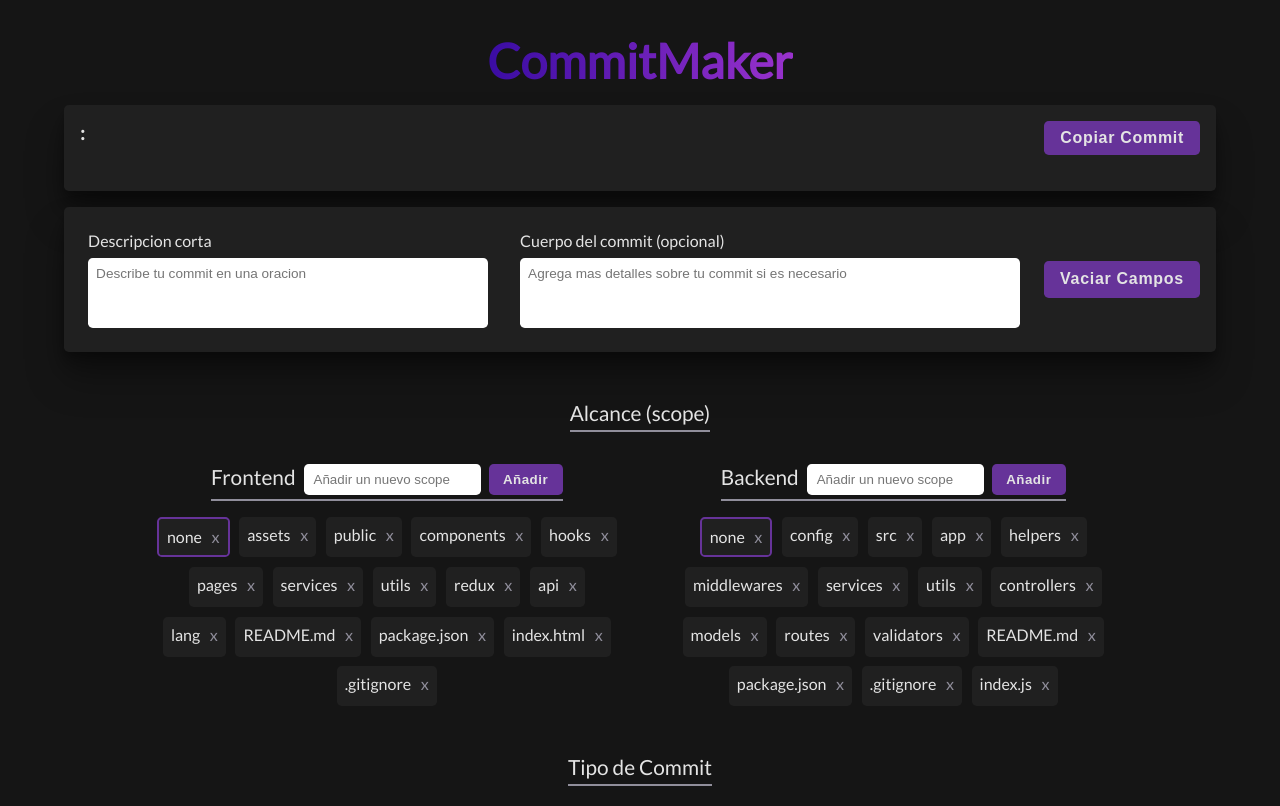
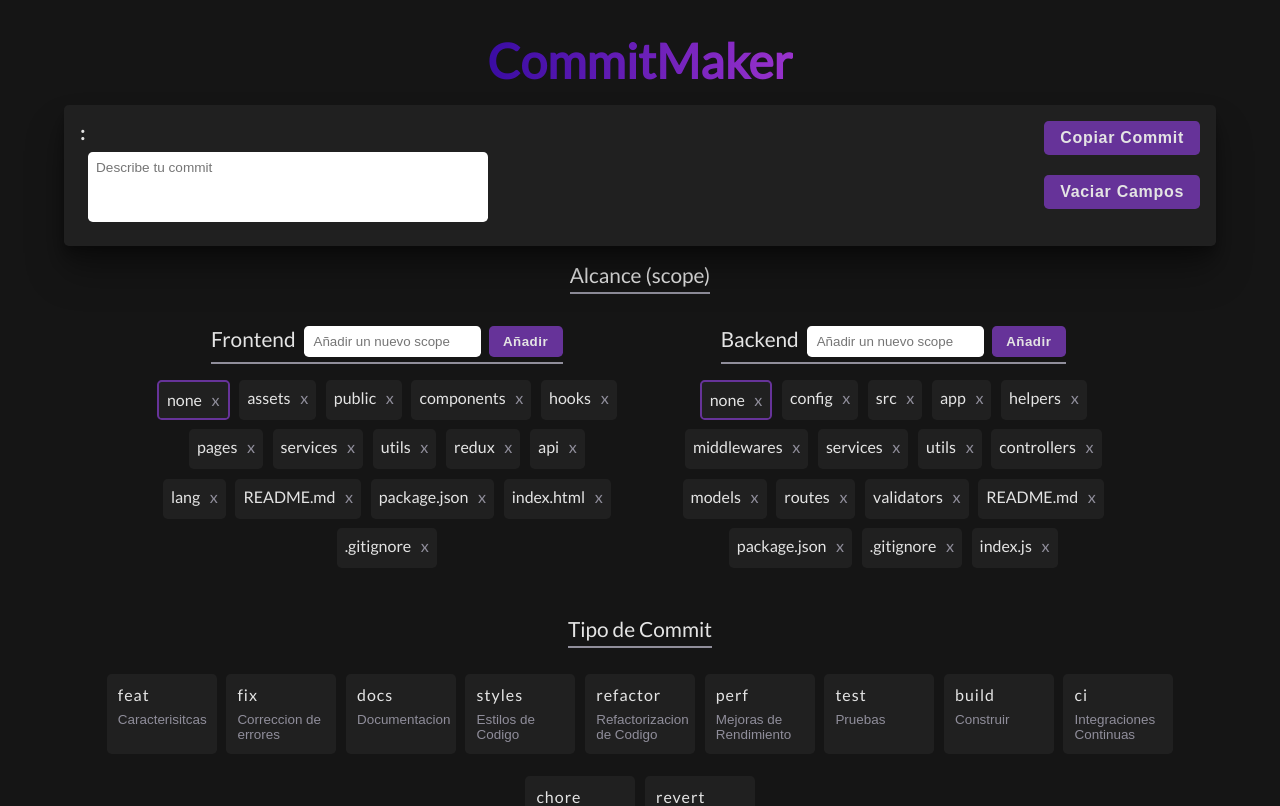
Before and after one commit to JosueEC/CommitsMaker, a React (Vite) app: page / in a window 1280 px wide. Shown: the top 806 px of the page. Built offline with nearby package versions, Linux system fonts and the light colour scheme.

Commit message:
feat(components): 💄 Modification of the application components distribution.

```diff
--- a/src/App.css
+++ b/src/App.css
@@ -12,78 +12,3 @@
   border-radius: 0.3rem;
   align-items: start;
 }
-
-.containerInputs {
-  /* border: solid 2px var(--label); */
-  background-color: var(--element-black);
-  box-shadow: var(--shadow-elevation-high);
-  margin-bottom: 2rem;
-  border-radius: 0.3rem;
-  margin-top: 1rem;
-  width: 90vw;
-  height: fit-content;
-  display: flex;
-  align-items: center;
-  justify-content: center;
-  padding: 1rem;
-  gap: 1rem;
-  position: sticky;
-  top: 100px;
-}
-
-.boxInput {
-  /* border: solid 2px var(--label); */
-  height: fit-content;
-  display: flex;
-  flex-direction: column;
-  padding: 0.5rem;
-  gap: 0.5rem;
-}
-
-.inputDescription {
-  /* border: solid 2px slateblue; */
-  border-radius: 0.3rem;
-  width: 400px;
-  height: 70px;
-  font-size: 0.85rem;
-  font-family: var(--button-font);
-  padding: 0.5rem;
-  resize: none;
-}
-
-.inputDescription:focus {
-  border: solid 2px rebeccapurple;
-}
-
-.inputBody {
-  /* background-color: var(--label); */
-  width: 500px;
-  height: 70px;
-  border-radius: 0.3rem;
-  padding: 0.5rem;
-  font-size: 0.85rem;
-  font-family: var(--button-font);
-  resize: none;
-}
-
-.inputBody:focus {
-  border: solid 1px rebeccapurple;
-}
-
-.buttonCleanInputs {
-  background-color: rebeccapurple;
-  height: 37px;
-  font-size: 1rem;
-  padding: 0.5rem 1rem;
-  border-radius: 0.3rem;
-  color: var(--text);
-  font-family: var(--button-font);
-  font-weight: bold;
-  letter-spacing: 0.7px;
-  cursor: pointer;
-  transition: 0.3s;
-}
-
-.buttonCleanInputs:hover {
-  background-color: var(--label);
-}
--- a/src/App.jsx
+++ b/src/App.jsx
@@ -1,59 +1,14 @@
 import './App.css'
-import { useCommitStore } from './services/zustand/store'
 import ViewerCommit from './components/ViewerCommit/ViewerCommit'
 import ContainerTypes from './components/ContainerTypes/ContainerTypes'
 import ContainerScopes from './components/ContainerScopes/ContainerScopes'
 import ContainerEmojis from './components/ContainerEmojis/ContainerEmojis'
-import { Toaster } from 'sonner'
 
 function App () {
-  const editDescription = useCommitStore((state) => state.editDescription)
-  const editBody = useCommitStore((state) => state.editBody)
-
-  function handleChangeDescription (event) {
-    editDescription(event.target.value)
-  }
-
-  function handleChangeBody (event) {
-    editBody(event.target.value)
-  }
-
-  function handleCleanInputs (event) {
-    document.getElementById('inputDescription').value = ''
-    document.getElementById('inputBody').value = ''
-    editDescription('')
-    editBody('')
-  }
-
   return (
     <section>
-      <Toaster richColors position='bottom-right' />
       <h1 className='title'>CommitMaker</h1>
       <ViewerCommit />
-      <div className='containerInputs'>
-        <div className='boxInput'>
-          <label>Descripcion corta</label>
-          <textarea
-            rows='10' cols='20' wrap='soft'
-            id='inputDescription'
-            type='text'
-            className='inputDescription'
-            placeholder='Describe tu commit en una oracion'
-            onChange={handleChangeDescription}
-          />
-        </div>
-        <div className='boxInput'>
-          <label>Cuerpo del commit (opcional)</label>
-          <textarea
-            rows='10' cols='20' wrap='soft'
-            id='inputBody'
-            className='inputBody'
-            placeholder='Agrega mas detalles sobre tu commit si es necesario'
-            onChange={handleChangeBody}
-          />
-        </div>
-        <button onClick={handleCleanInputs} className='buttonCleanInputs'>Vaciar Campos</button>
-      </div>
       <div className='containerMain'>
         <ContainerScopes />
         <ContainerTypes />
--- a/src/components/ViewerCommit/ViewerCommit.css
+++ b/src/components/ViewerCommit/ViewerCommit.css
@@ -52,3 +52,44 @@
 .buttonCopy:hover {
   background-color: var(--label);
 }
+
+.boxInput {
+  height: fit-content;
+  display: flex;
+  flex-direction: column;
+  padding: 0.5rem;
+  gap: 0.5rem;
+}
+
+.inputDescription {
+  /* border: solid 2px slateblue; */
+  border-radius: 0.3rem;
+  width: 400px;
+  height: 70px;
+  font-size: 0.85rem;
+  font-family: var(--button-font);
+  padding: 0.5rem;
+  resize: none;
+}
+
+.inputDescription:focus {
+  border: solid 2px rebeccapurple;
+}
+
+.buttonCleanInputs {
+  background-color: rebeccapurple;
+  height: fit-content;
+  font-size: 1rem;
+  padding: 0.5rem 1rem;
+  border-radius: 0.3rem;
+  color: var(--text);
+  font-family: var(--button-font);
+  font-weight: bold;
+  letter-spacing: 0.7px;
+  cursor: pointer;
+  transition: 0.3s;
+}
+
+.buttonCleanInputs:hover {
+  background-color: var(--label);
+}
--- a/src/components/ViewerCommit/ViewerCommit.jsx
+++ b/src/components/ViewerCommit/ViewerCommit.jsx
@@ -10,8 +10,11 @@ export default function ViewerCommit () {
   const selectedEmoji = useCommitStore((state) => state.selectedEmoji)
   const description = useCommitStore((state) => state.description)
   const body = useCommitStore((state) => state.body)
+  const editDescription = useCommitStore((state) => state.editDescription)
+  const editBody = useCommitStore((state) => state.editBody)
 
   const commit = `${selectedType}${(selectedAmbit !== 'none') ? '(' + selectedAmbit + ')' : ''}: ${selectedEmoji} ${description}`
+  const partialCommit = `${selectedType}${(selectedAmbit !== 'none') ? '(' + selectedAmbit + ')' : ''}: ${selectedEmoji}`
 
   function handleCopyCommit () {
     setDisplay(true)
@@ -21,15 +24,31 @@ export default function ViewerCommit () {
     setDisplay(false)
   }
 
+  function handleChangeDescription (event) {
+    editDescription(event.target.value)
+  }
+
+  function handleCleanInputs (event) {
+    document.getElementById('inputDescription').value = ''
+    document.getElementById('inputBody').value = ''
+    editDescription('')
+    editBody('')
+  }
+
   return (
     <div className='viewerCommit'>
       <div className='containerCommit'>
-        <h2 id='commit'>
-          {commit}
-          <br />
-          <br />
-          {body}
-        </h2>
+        <h2>{partialCommit}</h2>
+        <div className='boxInput'>
+          <textarea
+            rows='10' cols='20' wrap='soft'
+            id='inputDescription'
+            type='text'
+            className='inputDescription'
+            placeholder='Describe tu commit'
+            onChange={handleChangeDescription}
+          />
+        </div>
       </div>
       <div className='copyComponent'>
         <CopyToClipboard
@@ -39,6 +58,7 @@ export default function ViewerCommit () {
           <button className='buttonCopy' onBlur={handleBlur}>Copiar Commit</button>
         </CopyToClipboard>
         <p style={{ visibility: (display) ? 'visible' : 'hidden' }}>Commit Copiado</p>
+        <button onClick={handleCleanInputs} className='buttonCleanInputs'>Vaciar Campos</button>
       </div>
     </div>
   )
```
